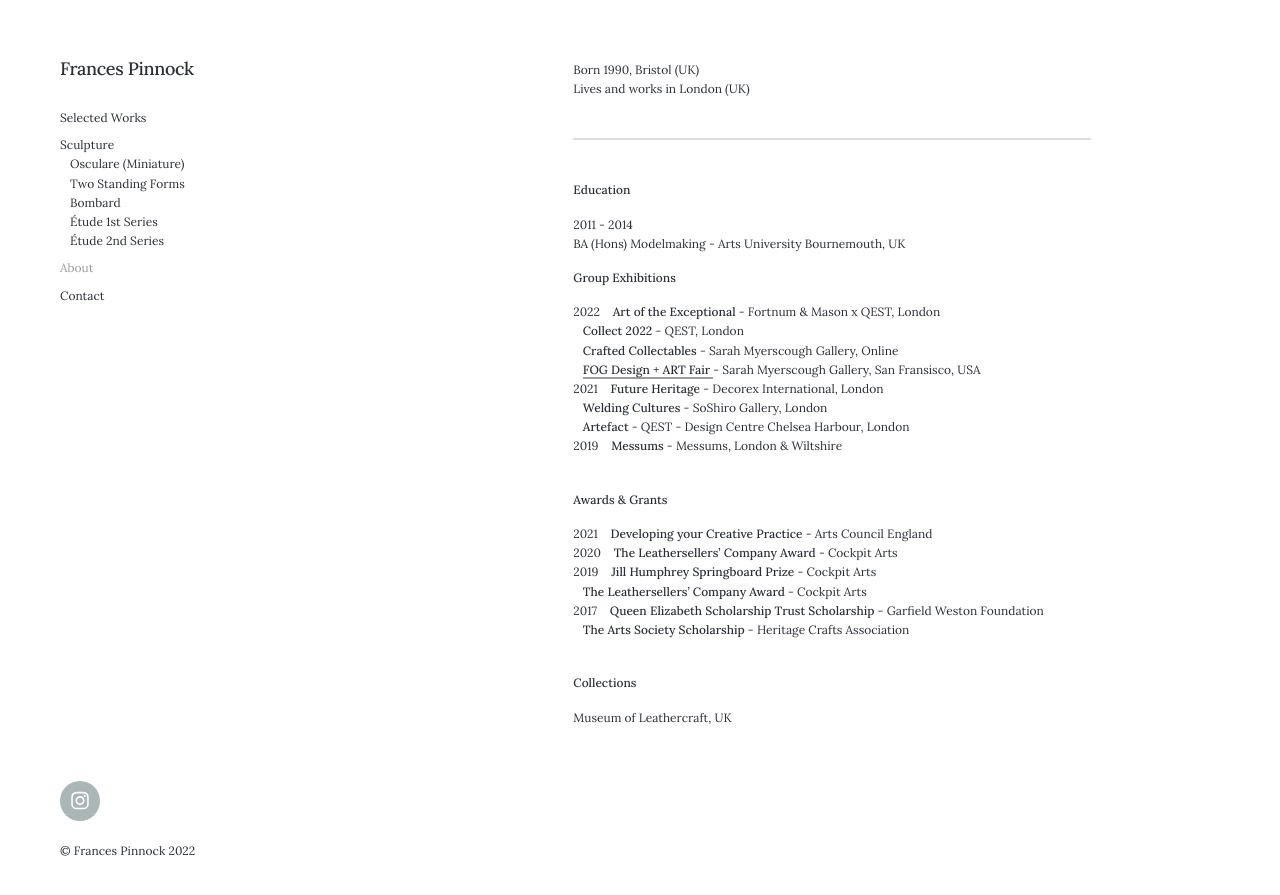
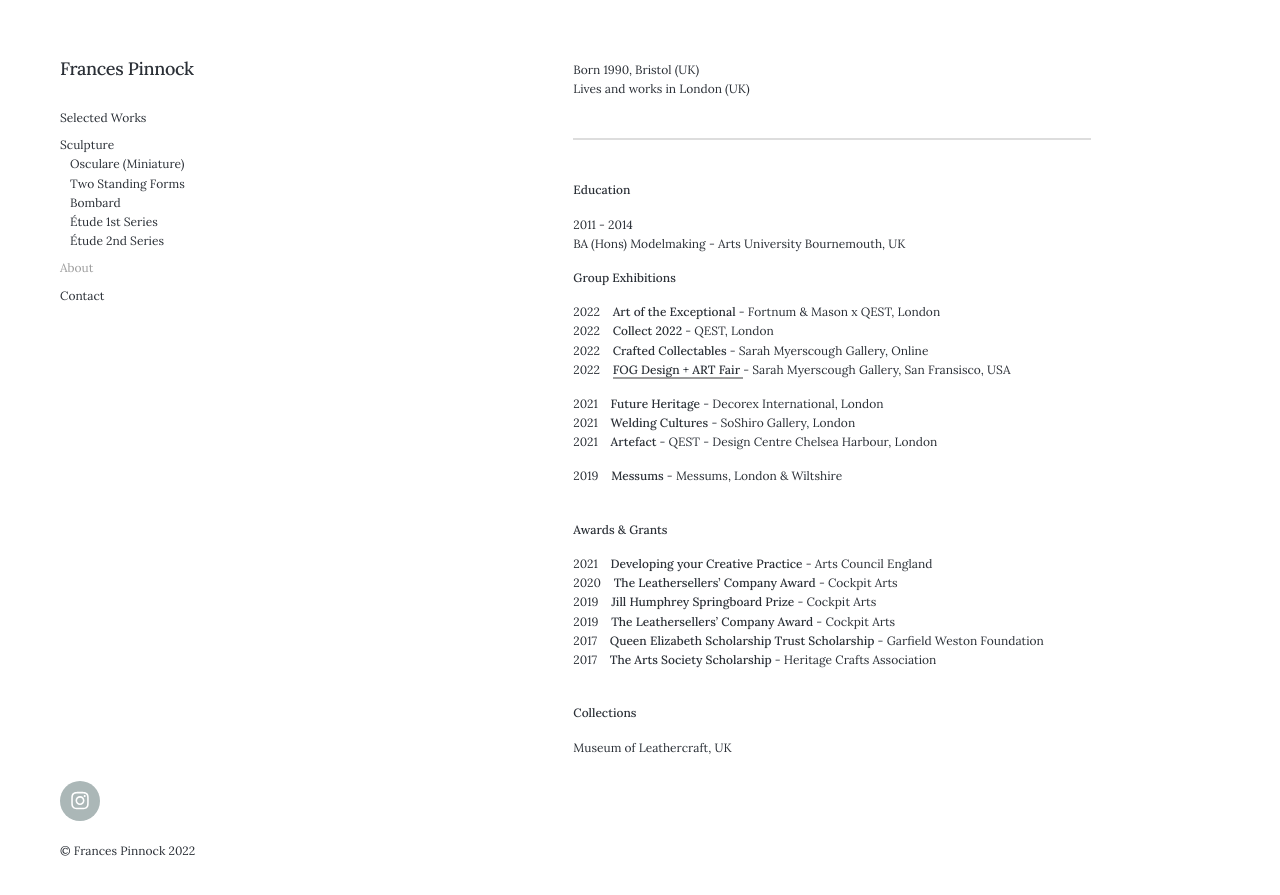
Before and after one commit to francespinnock/francespinnock.github.io, a Jekyll site: the page built from _pages/about.md, in a window 1280 px wide. Shown: the top 895 px of the page. Built offline with Jekyll 4.4.1, drawn with Linux system fonts in a browser that asks for light colours; nearby versions of some CDN libraries.

Commit message:
Update about.md

```diff
--- a/_pages/about.md
+++ b/_pages/about.md
@@ -19,12 +19,14 @@ BA (Hons) Modelmaking - Arts University Bournemouth, UK
 **Group Exhibitions**
 
 2022&nbsp;&nbsp;&nbsp; **Art of the Exceptional** - Fortnum & Mason x QEST, London
-          &nbsp;&nbsp; **Collect 2022** - QEST, London
-          &nbsp;&nbsp; **Crafted Collectables** - Sarah Myerscough Gallery, Online
-          &nbsp;&nbsp; **[FOG Design + ART Fair ](https://www.sarahmyerscough.com/exhibitions/38-fog-design-art-2022/)** - Sarah Myerscough Gallery, San Fransisco, USA
+2022&nbsp;&nbsp;&nbsp; **Collect 2022** - QEST, London
+2022&nbsp;&nbsp;&nbsp; **Crafted Collectables** - Sarah Myerscough Gallery, Online
+2022&nbsp;&nbsp;&nbsp; **[FOG Design + ART Fair ](https://www.sarahmyerscough.com/exhibitions/38-fog-design-art-2022/)** - Sarah Myerscough Gallery, San Fransisco, USA
+
 2021&nbsp;&nbsp;&nbsp; **Future Heritage** - Decorex International, London
-          &nbsp;&nbsp; **Welding Cultures** - SoShiro Gallery, London
-          &nbsp;&nbsp; **Artefact** - QEST - Design Centre Chelsea Harbour, London
+2021&nbsp;&nbsp;&nbsp; **Welding Cultures** - SoShiro Gallery, London
+2021&nbsp;&nbsp;&nbsp; **Artefact** - QEST - Design Centre Chelsea Harbour, London
+
 2019&nbsp;&nbsp;&nbsp; **Messums** - Messums, London & Wiltshire
 <br />
 
@@ -34,9 +36,9 @@ BA (Hons) Modelmaking - Arts University Bournemouth, UK
 2021&nbsp;&nbsp;&nbsp; **Developing your Creative Practice** - Arts Council England
 2020&nbsp;&nbsp;&nbsp; **The Leathersellers’ Company Award** - Cockpit Arts
 2019&nbsp;&nbsp;&nbsp; **Jill Humphrey Springboard Prize** - Cockpit Arts
-          &nbsp;&nbsp; **The Leathersellers' Company Award** - Cockpit Arts
+2019&nbsp;&nbsp;&nbsp; **The Leathersellers' Company Award** - Cockpit Arts
 2017&nbsp;&nbsp;&nbsp; **Queen Elizabeth Scholarship Trust Scholarship** - Garfield Weston Foundation
-          &nbsp;&nbsp; **The Arts Society Scholarship** - Heritage Crafts Association
+2017&nbsp;&nbsp;&nbsp; **The Arts Society Scholarship** - Heritage Crafts Association
 <br />
 
 
```
